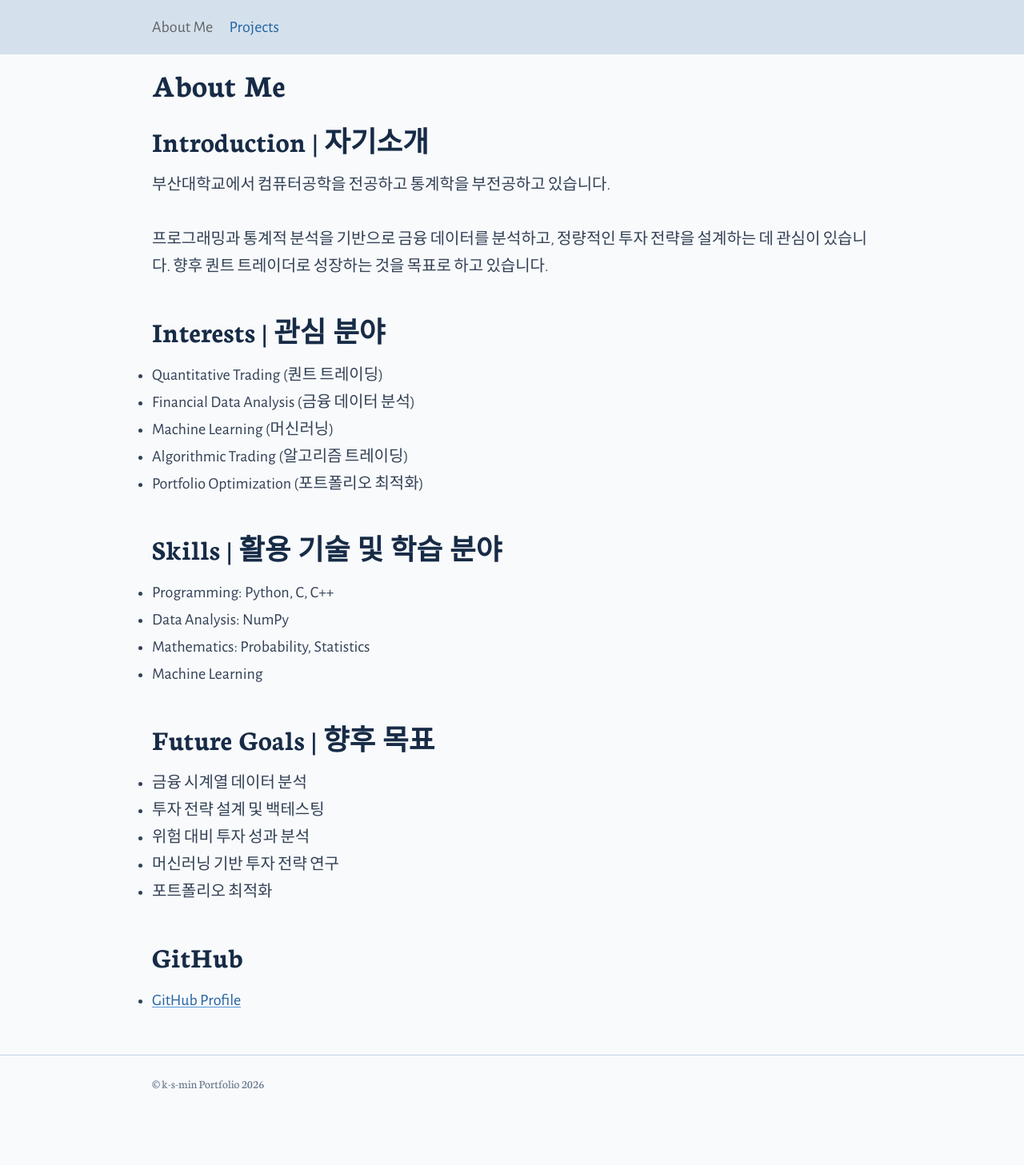
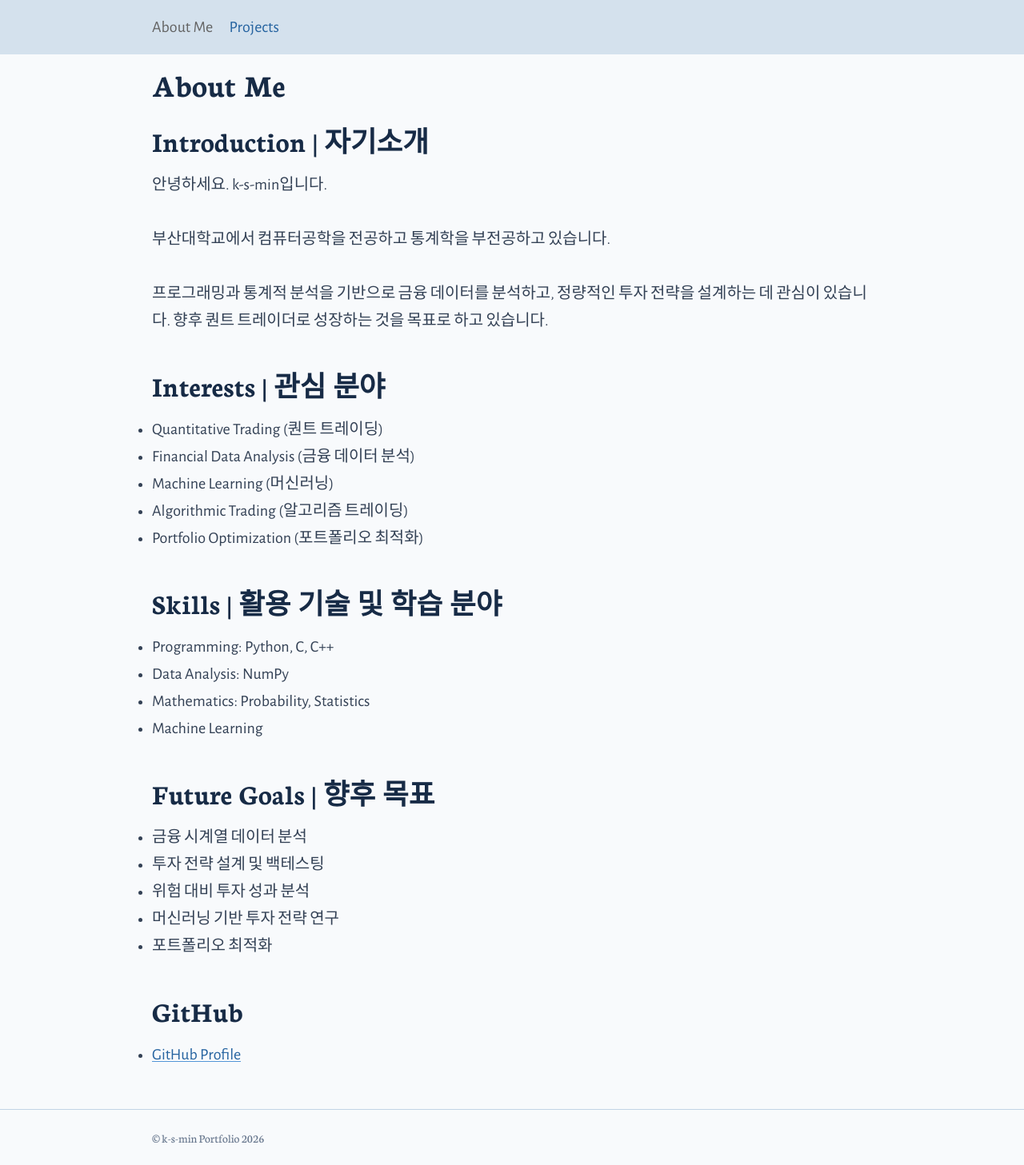
Before and after one commit to k-s-min/k-s-min.github.io, a Jekyll site: the page built from about.md, in a window 1280 px wide. Shown: the whole page at 80% size. Built offline with Jekyll 4.4.1, drawn with Linux system fonts in a browser that asks for light colours; before the commit the page ends 1389 px from its top, so only the background shows below that.

Commit message:
Update about.md with introduction
Added a personal introduction and academic background.

```diff
--- a/about.md
+++ b/about.md
@@ -3,6 +3,8 @@ title: "About Me"
 ---
 
 ## Introduction | 자기소개
+
+안녕하세요. k-s-min입니다.
 
 부산대학교에서 컴퓨터공학을 전공하고 통계학을 부전공하고 있습니다.
 
```
